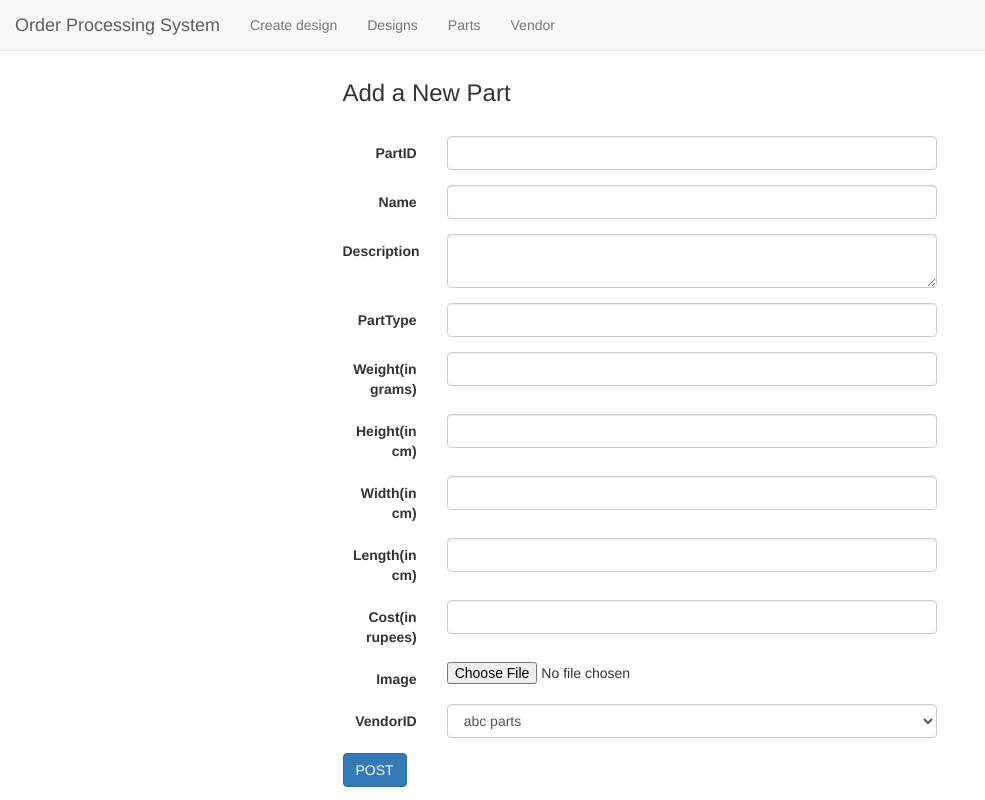
After one commit to i-amvikrant/order_processing, a Django app: page /create_part/ in a window 1280 px wide. The commit adds this page. Shown: the whole page, without its empty margins (0-985 px from the left). Run offline with Django 3.2, Linux system fonts and the light colour scheme; some libraries are stand-ins or nearby versions.

Commit message:
29-04-2020

```diff
--- a/frontend/templates/frontend/base.html
+++ b/frontend/templates/frontend/base.html
@@ -20,9 +20,9 @@
             <a class="navbar-brand" href="{% url 'frontend_home' %}">Order Processing System</a>
           </div>
           <ul class="nav navbar-nav">
-            <li class="active"><a href="{% url 'create_design' %}">Create design</a></li>
+            <li><a href="{% url 'create_design' %}">Create design</a></li>
             <li><a href="#">Designs</a></li>
-            <li><a href="#">Parts</a></li>
+            <li><a href="{% url 'view_parts' %}">Parts</a></li>
             <li><a href="#">Vendor</a></li>
           </ul>
         </div>
@@ -35,7 +35,18 @@
         </div>
     </div>
   </div>
-
+  <script>
+    $(document).ready(function(){
+      $(function() {
+        $("li").click(function() {
+            // remove classes from all
+            $("li").removeClass("active");
+            // add class to the one we clicked
+            $(this).addClass("active");
+        });
+      });
+    });
+  </script>
 
 
 </body>
--- a/frontend/templates/frontend/create_design.html
+++ b/frontend/templates/frontend/create_design.html
@@ -1,7 +1,6 @@
 {% extends "frontend/base.html" %}
 {% load static %}
 {% block content%}
-    <div class="row">
     <div class = "col-sm-3">
       <div class = "affix">
         <input id="designID" type="text" class="form-control" placeholder="Design Id .."><br>
@@ -25,8 +24,9 @@
         <input type="file"  id="myfile" name="filename"><br>
         <button id='test' class="btn btn-primary form-control"  name='post'>post</button>
       </div>
+    </div>
 
-        </div>
+
     <div class = "col-sm-9" id = "write">
         <div class="card text-center font-weight-bold">
             <div class="card-body">
@@ -57,8 +57,6 @@
               </div>
             </div>
           </div>
-              <hr>
-        </div>
     </div>
     <script src = "{% static 'frontend/script1.js'%}"></script>
 {% endblock content %}
--- /dev/null
+++ b/frontend/templates/frontend/part_create.html
@@ -0,0 +1,85 @@
+{% extends "frontend/base.html" %}
+{% block content%}
+<div class='container-fluid' style="max-width: 50%">
+    <h3>Add a New Part</h3><br>
+    <form action="http://localhost:8000/bon/parts/" method="POST" enctype="multipart/form-data" class="form-horizontal" novalidate="">
+        <fieldset>
+          <input type="hidden" name="csrfmiddlewaretoken" value="b5lI5tfKw6Adh5QHHwsXAqpyprczfDKOk8lCFkxQu45ZV6HarBZIAUw4Wih1cAsF">
+                <div class="form-group ">
+                    <label class="col-sm-2 control-label ">PartID</label>
+                    <div class="col-sm-10">
+                        <input name="PartID" class="form-control" type="text" value="">
+                    </div>
+                </div>
+                <div class="form-group ">
+                    <label class="col-sm-2 control-label ">Name</label>
+                    <div class="col-sm-10">
+                        <input name="name" class="form-control" type="text" value="">
+                    </div>
+                </div>
+                <div class="form-group ">
+                    <label class="col-sm-2 control-label ">Description</label>
+                    <div class="col-sm-10">
+                        <textarea name="description" class="form-control"></textarea>
+                    </div>
+                </div>
+                <div class="form-group ">
+                    <label class="col-sm-2 control-label ">PartType</label>
+                    <div class="col-sm-10">
+                        <input name="partType" class="form-control" type="text" value="">
+                    </div>
+                </div>
+                <div class="form-group ">
+                    <label class="col-sm-2 control-label ">Weight(in grams)</label>
+                    <div class="col-sm-10">
+                        <input name="weight" class="form-control" type="number" value="">
+                    </div>
+                </div>
+                <div class="form-group ">
+                    <label class="col-sm-2 control-label ">Height(in cm)</label>
+                    <div class="col-sm-10">
+                        <input name="height" class="form-control" type="number" value="">
+                    </div>
+                </div>
+                <div class="form-group ">
+                    <label class="col-sm-2 control-label ">
+                        Width(in cm)
+                    </label>
+                    <div class="col-sm-10">
+                        <input name="width" class="form-control" type="number" value="">
+                    </div>
+                </div>
+                <div class="form-group ">
+                    <label class="col-sm-2 control-label ">Length(in cm)</label>
+                    <div class="col-sm-10">
+                        <input name="length" class="form-control" type="number" value="">
+                    </div>
+                </div>
+                <div class="form-group ">
+                    <label class="col-sm-2 control-label ">Cost(in rupees)</label>
+                    <div class="col-sm-10">
+                        <input name="cost" class="form-control" type="number" value="">
+                    </div>
+                </div>
+                <div class="form-group ">
+                    <label class="col-sm-2 control-label ">Image</label>
+                    <div class="col-sm-10">
+                        <input name="image" type="file" value="">
+                    </div>
+                </div>
+                <div class="form-group">
+                    <label class="col-sm-2 control-label ">VendorID</label>
+                    <div class="col-sm-10">
+                        <select class="form-control" name="vendorID">
+                            <option value="1234">abc parts</option>
+                        </select>
+                    </div>
+                </div>
+                <div class="form-actions">
+                    <button class="btn btn-primary js-tooltip" title="" data-original-title="Make a POST request on the Parts List resource">POST</button>
+                </div>
+            </fieldset>
+      </form>
+</div>
+
+{% endblock content %}
--- a/frontend/views.py
+++ b/frontend/views.py
@@ -1,5 +1,6 @@
 from django.views.generic import View
 from django.shortcuts import render
+import requests
 
 # Create your views here.
 def create_design(request):
@@ -7,3 +8,13 @@ def create_design(request):
 
 def home(request):
     return render(request, 'frontend/home.html',{})
+
+def parts_view(request):
+    return render(request, 'frontend/view_parts.html', {})
+
+def part_detail(request, id):
+    context = requests.get('http://localhost:8000/bon/part_detail/'+id+'/?format=json').json()
+    return render(request, 'frontend/part_detail.html',context)
+
+def part_create(request):
+    return render(request, 'frontend/part_create.html', {})
--- a/models_practice/urls.py
+++ b/models_practice/urls.py
@@ -22,6 +22,9 @@ from django.conf import settings
 urlpatterns = [
     path('', views.home, name='frontend_home'),
     path('create_design/', views.create_design, name='create_design'),
+    path('view_parts/', views.parts_view, name='view_parts'),
+    path('create_part/', views.part_create, name='create_part'),
+    path('part_detail/<str:id>', views.part_detail, name='part_detail'),
     path('admin/', admin.site.urls),
     path('bon/', include('bon.urls'))
 ]
```
Also changed, not shown: frontend/static/frontend/create_part.js (added, +127 -0 lines), frontend/static/frontend/csrf.js (added, +52 -0 lines), frontend/static/frontend/script1.js (+25 -24 lines), frontend/templates/frontend/part_detail.html (added, +7 -0 lines), frontend/templates/frontend/view_parts.html (added, +19 -0 lines), media/media/parts/god_of_war_kratos_3-wallpaper-2880x1620.jpg (added), 1 other file. Lines whose indentation alone changed are shown as unchanged.
